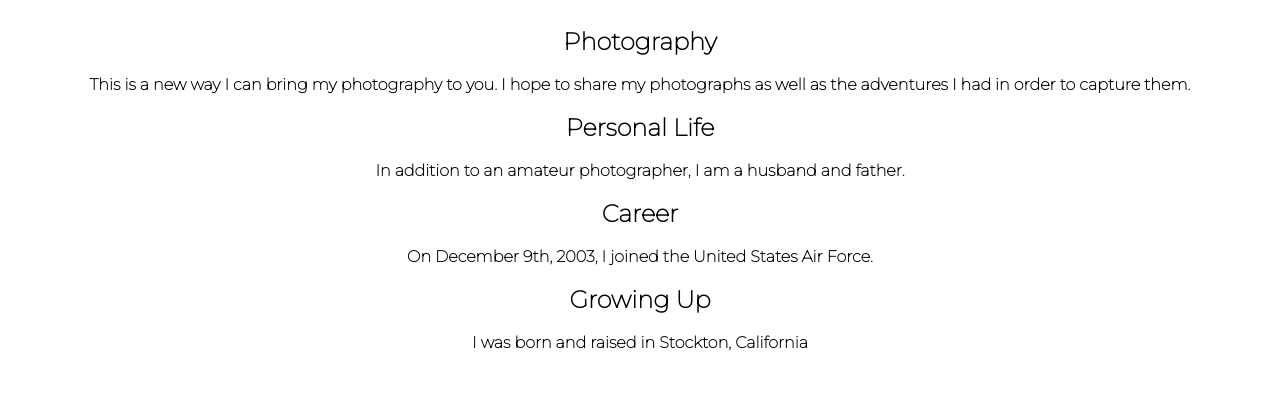
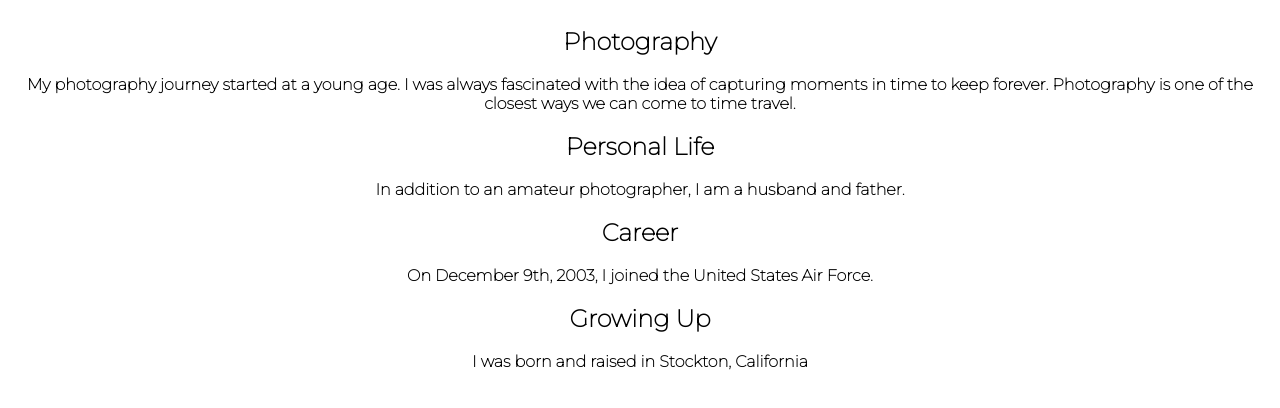
Before and after one commit to jalexphotos/jalexphotos.github.io, a plain HTML site: page about.html in a window 1280 px wide. Shown: the part 52-460 px from the top of the page. Drawn offline with Linux system fonts and the light colour scheme.

Commit message:
Update about.html

```diff
--- a/about.html
+++ b/about.html
@@ -34,7 +34,7 @@
         <article>
             <h1>Photography</h1>
             <br>
-            <p>This is a new way I can bring my photography to you. I hope to share my photographs as well as the adventures I had in order to capture them.</p>
+            <p>My photography journey started at a young age. I was always fascinated with the idea of capturing moments in time to keep forever. Photography is one of the closest ways we can come to time travel.</p>
         </article>
         <br>
         <article>
```
